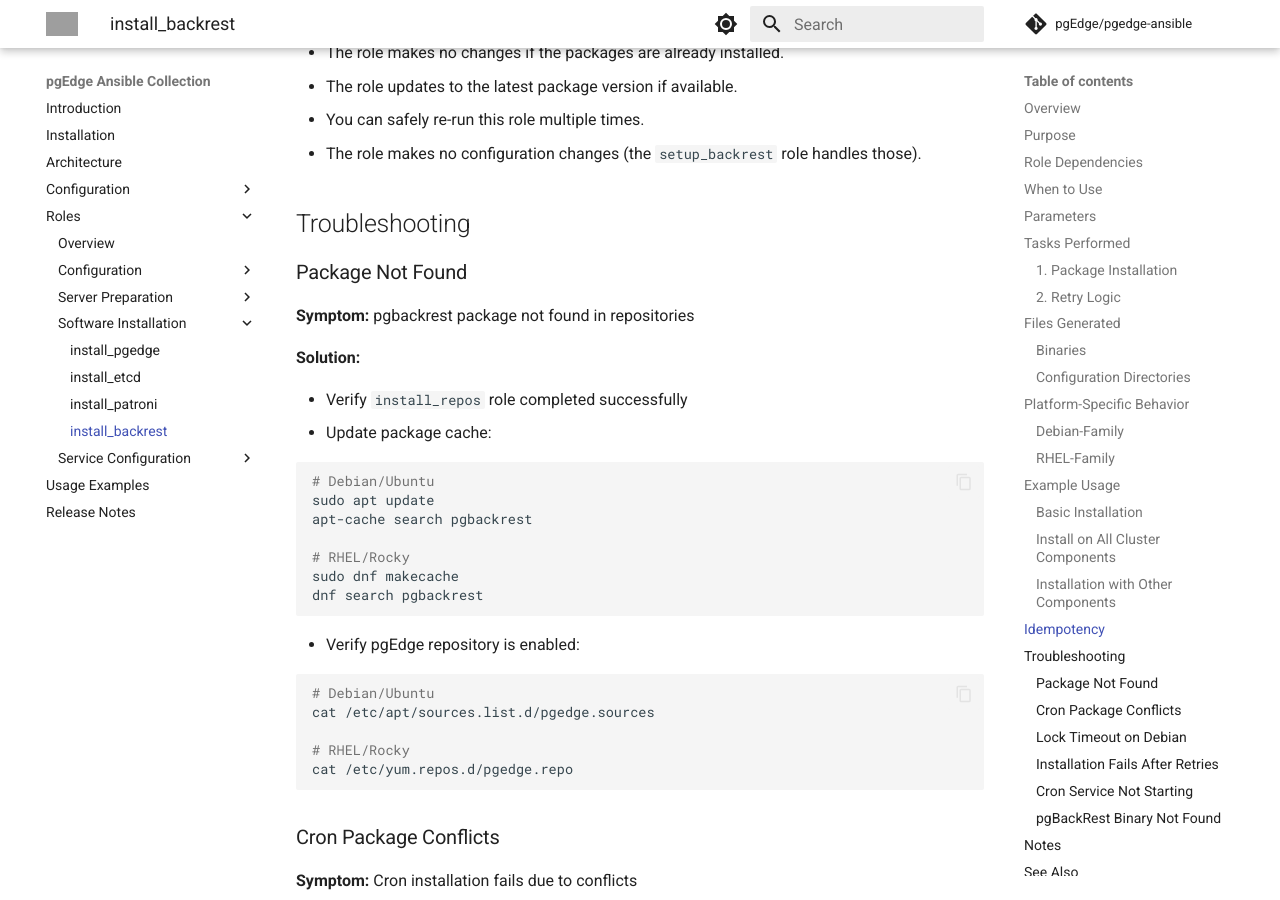
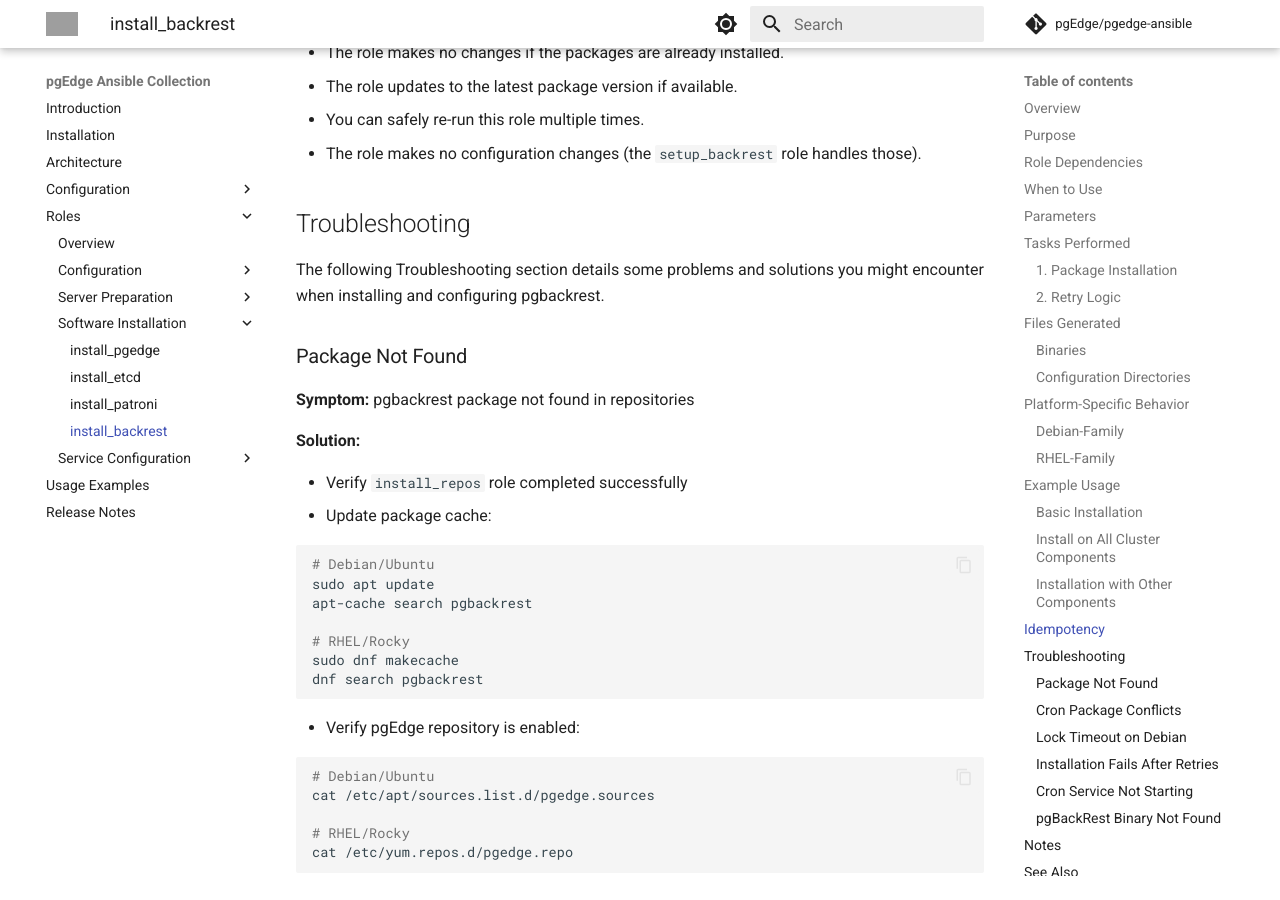
Before and after one commit to pgEdge/pgedge-ansible, an MkDocs documentation site: the page built from docs/roles/install_backrest.md, in a window 1280 px wide and 900 px high, scrolled down 3998 px. Built offline with MkDocs 1.6.1 and Material for MkDocs 9.7.7, drawn with Linux system fonts in a browser that asks for light colours; comment, search, counter and statistics services are not loaded; grey boxes are pictures that could not be loaded.

Commit message:
Update docs/roles/install_backrest.md
Co-authored-by: susan-pgedge <130390403+susan-pgedge@users.noreply.github.com>

```diff
--- a/docs/roles/install_backrest.md
+++ b/docs/roles/install_backrest.md
@@ -161,6 +161,8 @@
 
 ## Troubleshooting
 
+The following Troubleshooting section details some problems and solutions you might encounter when installing and configuring pgbackrest.
+
 ### Package Not Found
 
 **Symptom:** pgbackrest package not found in repositories
```
